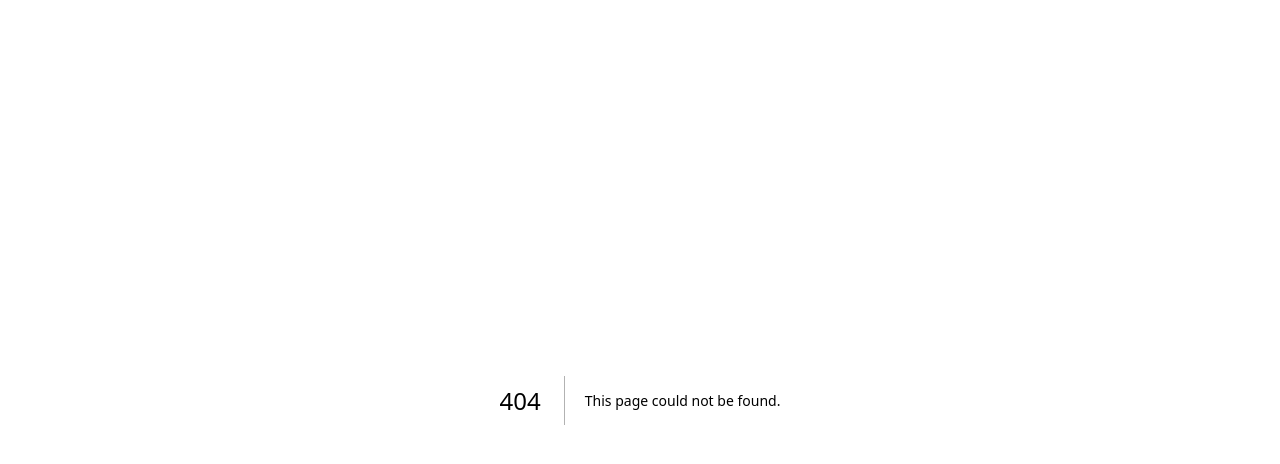
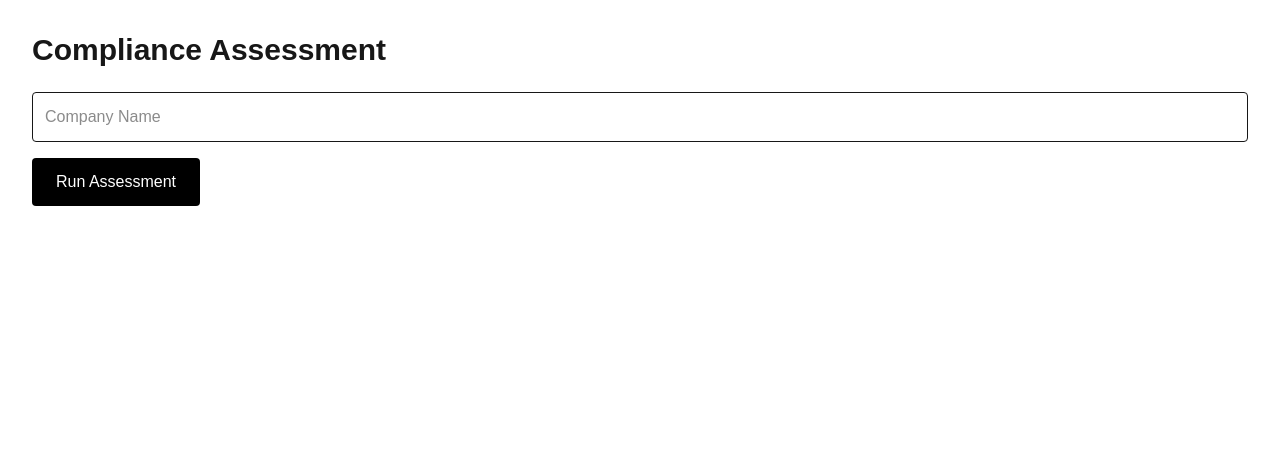
Before and after one commit to abdisamad9009-dot/complypilot-frontend, a Next.js app: page /assessment in a window 1280 px wide. Before the commit this address had no page. Shown: the top 464 px of the page. Built offline with nearby package versions, Linux system fonts and the light colour scheme.

Commit message:
Create page.tsx

```diff
--- /dev/null
+++ b/app/assessment/page.tsx
@@ -0,0 +1,41 @@
+"use client"
+
+import { useState } from "react"
+
+export default function AssessmentPage() {
+  const [company, setCompany] = useState("")
+
+  const handleSubmit = (e: any) => {
+    e.preventDefault()
+    alert("Assessment submitted")
+  }
+
+  return (
+    <div className="p-8 space-y-6">
+
+      <h1 className="text-3xl font-bold">
+        Compliance Assessment
+      </h1>
+
+      <form onSubmit={handleSubmit} className="space-y-4">
+
+        <input
+          type="text"
+          placeholder="Company Name"
+          className="border p-3 rounded w-full"
+          value={company}
+          onChange={(e) => setCompany(e.target.value)}
+        />
+
+        <button
+          type="submit"
+          className="bg-black text-white px-6 py-3 rounded"
+        >
+          Run Assessment
+        </button>
+
+      </form>
+
+    </div>
+  )
+}
```
